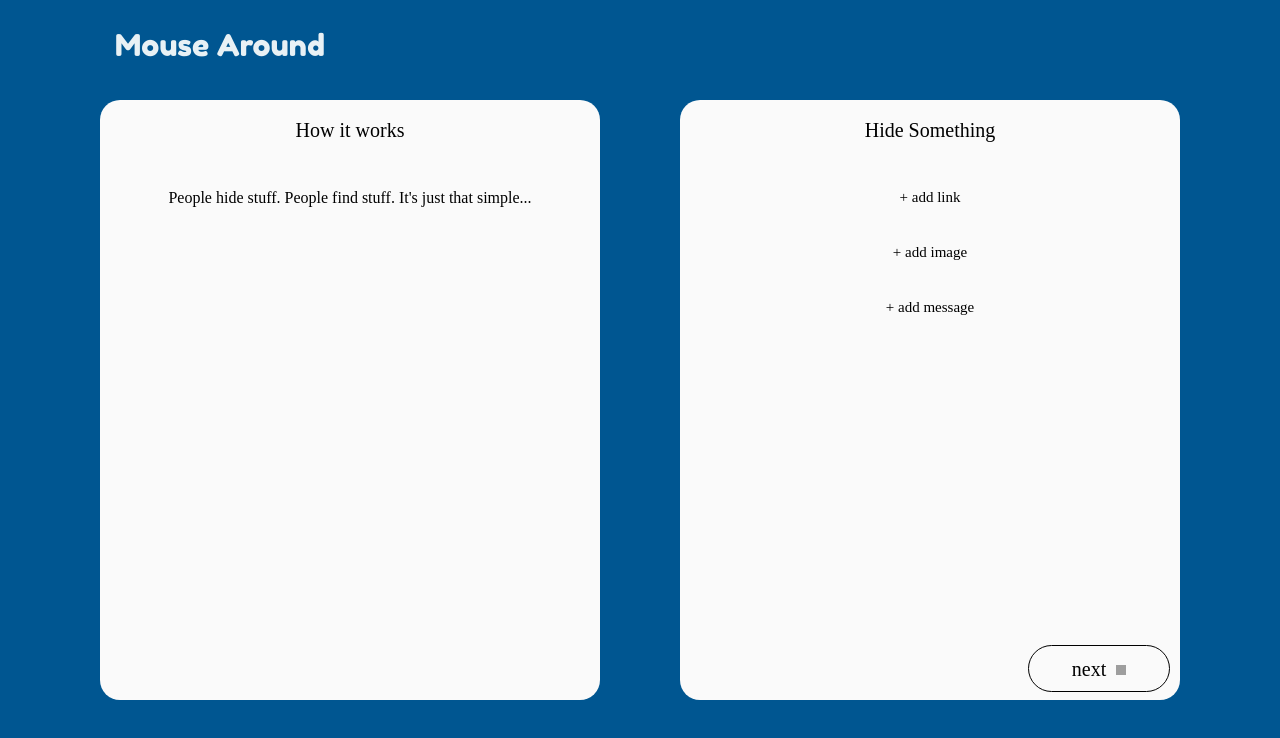
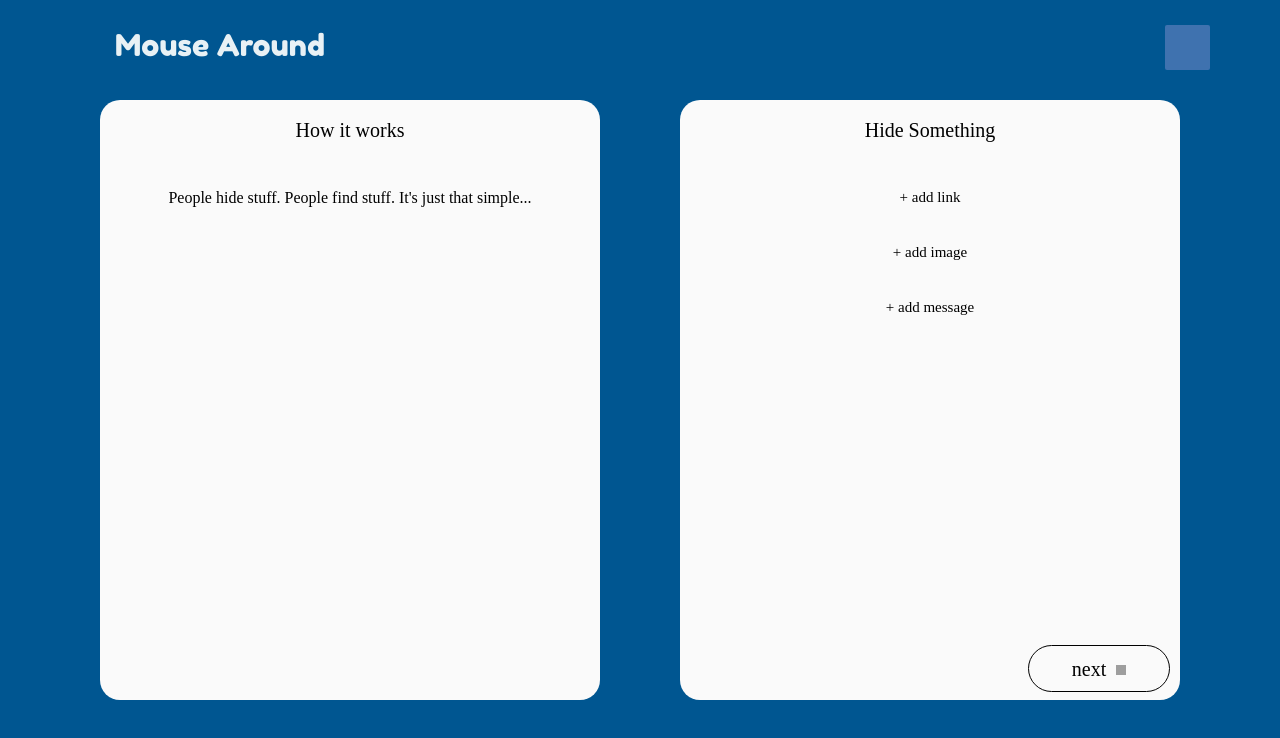
Before and after one commit to jawm17/sandbox, a React (Create React App) app in the folder client/: page /hide in a window 1280 px wide. Shown: the top 738 px of the page. Built offline with nearby package versions, Linux system fonts and the light colour scheme; grey boxes are pictures that could not be loaded; a web font is replaced by a local one.

Commit message:
New return button

```diff
--- a/client/src/HideSomethingPage/HideSomething.css
+++ b/client/src/HideSomethingPage/HideSomething.css
@@ -96,3 +96,26 @@
 .nextButton:active {
     box-shadow: none;
 }
+
+.homeButton {
+    display: flex;
+    justify-content: center;
+    align-items: center;
+    width: 45px;
+    height: 45px;
+    position: fixed;
+    right: 70px;
+    top: 25px;
+    border-radius: 2px;
+    background-color: #3f72af;
+}
+
+.homeButton:hover {
+    box-shadow: 0 8px 16px 0 rgba(0,0,0,0.2);
+    cursor: pointer;
+}
+.homeButton:active {
+    width: 25px;
+    height: 25px;
+    top: 20px;
+}
--- a/client/src/HideSomethingPage/HideSomething.js
+++ b/client/src/HideSomethingPage/HideSomething.js
@@ -60,7 +60,7 @@ export default function HideSomething() {
 
     return (
         <div className="hidePage">
-
+            <div className="homeButton"></div>
             <p className="title">
                 Mouse Around
             </p>
```
